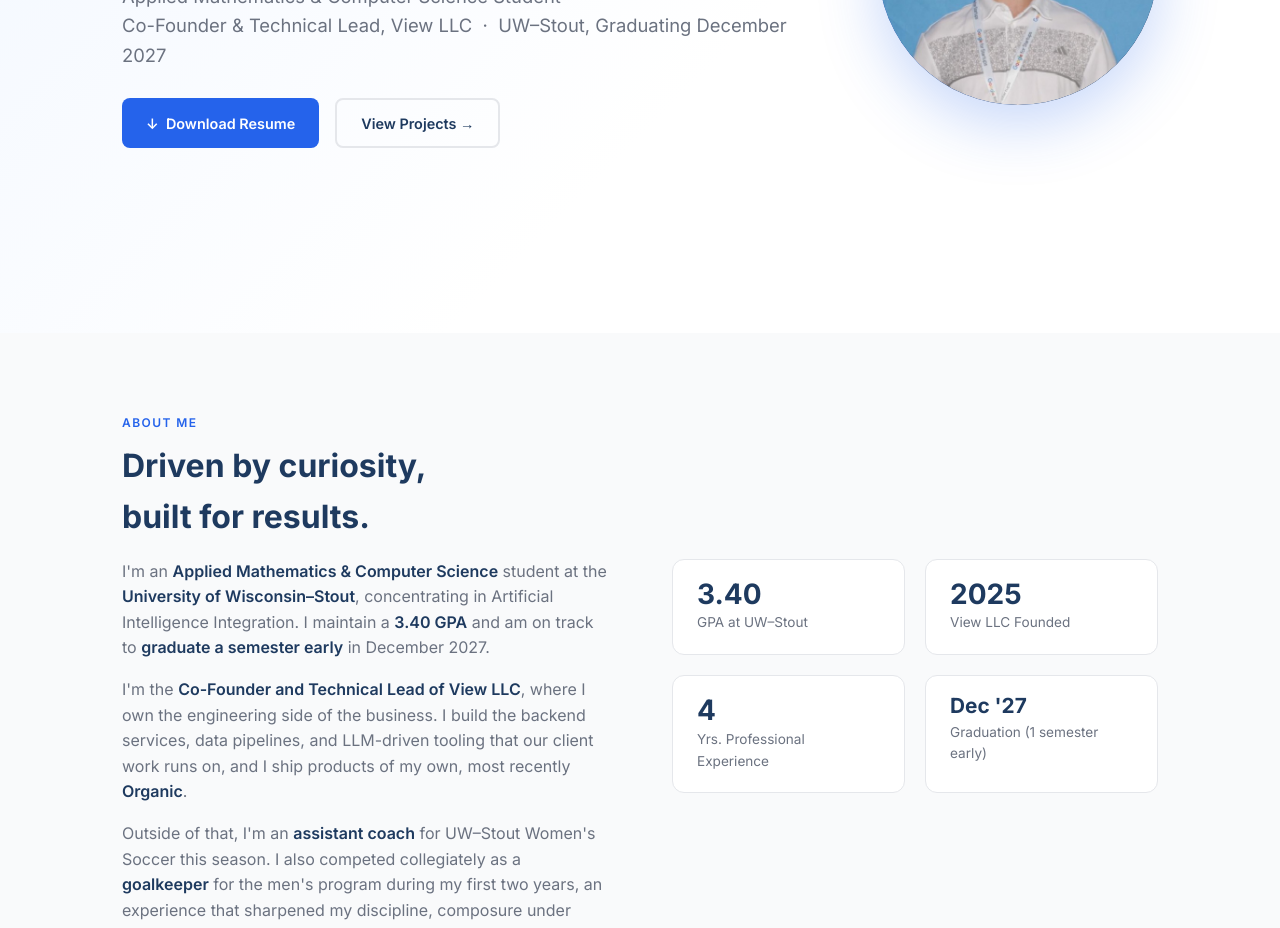
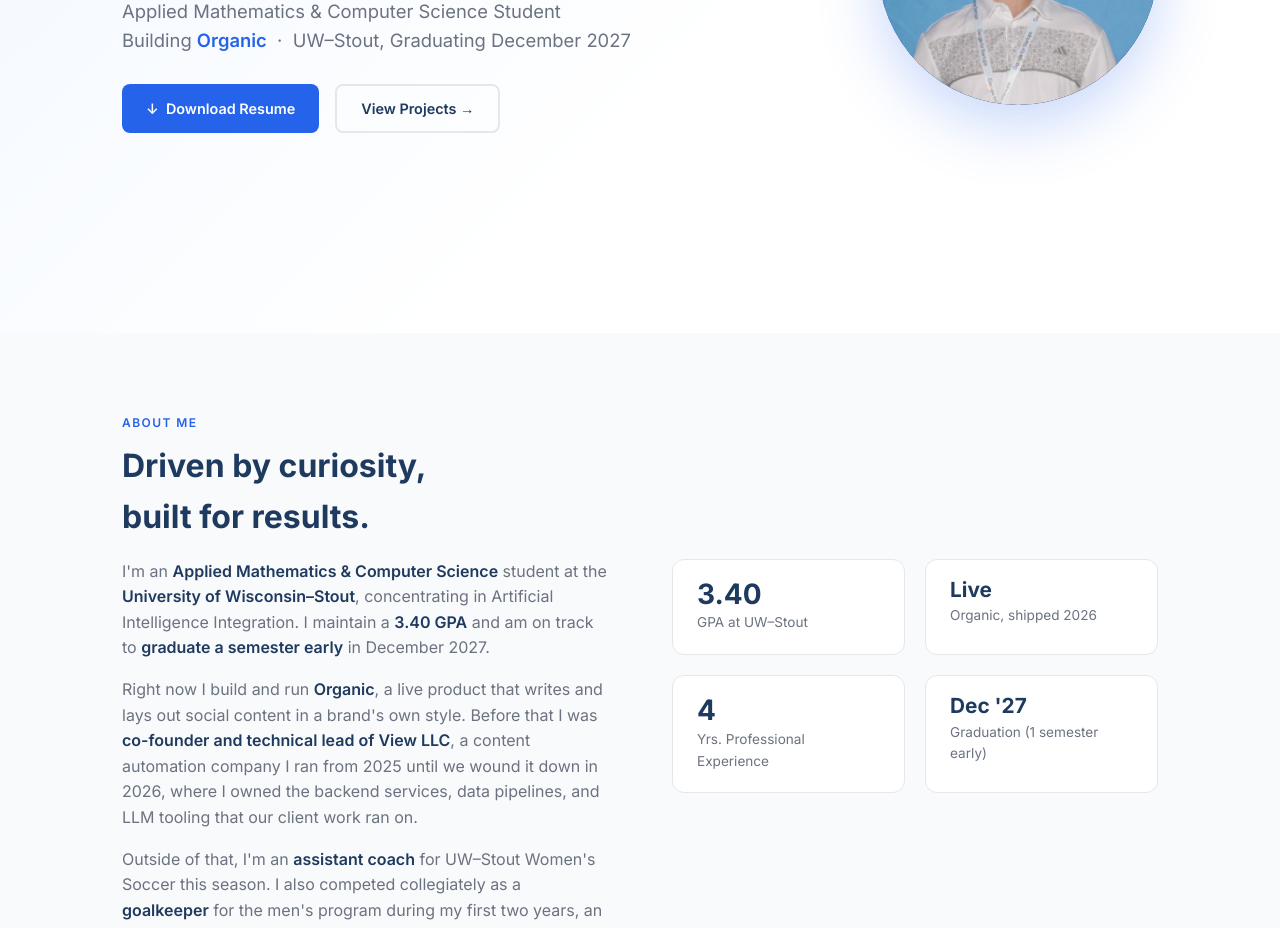
Before and after one commit to jdcon31/jdcon31.github.io, a plain HTML site: page index.html in a window 1280 px wide. Shown: the part 467-1395 px from the top of the page. Drawn offline with Linux system fonts and the light colour scheme.

Commit message:
Revise personal details and project descriptions in index.html
Updated personal and project information, including the transition from View LLC to Organic and refined project descriptions.

```diff
--- a/index.html
+++ b/index.html
@@ -254,7 +254,7 @@
         <span class="hero-badge">Open to Opportunities</span>
         <h1 class="hero-name">Drew<br/>Connell</h1>
         <p class="hero-title">Applied Mathematics &amp; Computer Science Student<br/>
-          Co-Founder &amp; Technical Lead, View LLC &nbsp;·&nbsp; UW–Stout, Graduating December 2027</p>
+          Building <a href="https://getorganic.app" target="_blank" rel="noopener" style="color:var(--blue);font-weight:600;">Organic</a> &nbsp;·&nbsp; UW–Stout, Graduating December 2027</p>
         <div class="hero-actions">
           <a href="Drew_Connell_Resume.pdf" download class="btn btn-primary">↓&nbsp; Download Resume</a>
           <a href="#projects" class="btn btn-outline">View Projects →</a>
@@ -278,7 +278,7 @@
       <div class="about-grid">
         <div class="about-copy">
           <p>I'm an <span>Applied Mathematics &amp; Computer Science</span> student at the <span>University of Wisconsin–Stout</span>, concentrating in Artificial Intelligence Integration. I maintain a <span>3.40 GPA</span> and am on track to <span>graduate a semester early</span> in December 2027.</p>
-          <p>I'm the <span>Co-Founder and Technical Lead of View LLC</span>, where I own the engineering side of the business. I build the backend services, data pipelines, and LLM-driven tooling that our client work runs on, and I ship products of my own, most recently <span>Organic</span>.</p>
+          <p>Right now I build and run <span>Organic</span>, a live product that writes and lays out social content in a brand's own style. Before that I was <span>co-founder and technical lead of View LLC</span>, a content automation company I ran from 2025 until we wound it down in 2026, where I owned the backend services, data pipelines, and LLM tooling that our client work ran on.</p>
           <p>Outside of that, I'm an <span>assistant coach</span> for UW–Stout Women's Soccer this season. I also competed collegiately as a <span>goalkeeper</span> for the men's program during my first two years, an experience that sharpened my discipline, composure under pressure, and ability to lead a team.</p>
         </div>
         <div class="stats-grid">
@@ -287,8 +287,8 @@
             <div class="stat-label">GPA at UW–Stout</div>
           </div>
           <div class="stat-card">
-            <div class="stat-number">2025</div>
-            <div class="stat-label">View LLC Founded</div>
+            <div class="stat-number" style="font-size:1.3rem;">Live</div>
+            <div class="stat-label">Organic, shipped 2026</div>
           </div>
           <div class="stat-card">
             <div class="stat-number">4</div>
@@ -357,9 +357,9 @@
           <div class="project-icon">⚙️</div>
           <div>
             <div class="project-title">ContentStudio</div>
-            <div class="project-period">View LLC · 2025 – Present</div>
+            <div class="project-period">View LLC · 2025 – 2026</div>
           </div>
-          <p class="project-desc">A FastAPI backend that consolidates seven internal content tools behind a single conversational planning layer. Bounded tasks route to locally hosted language models while a frontier model handles orchestration; every turn is logged to build a fine-tuning dataset. In production for client work and under active development.</p>
+          <p class="project-desc">A FastAPI backend that consolidated seven internal content tools behind a single conversational planning layer. Planning and orchestration ran on a locally hosted Llama 3.1 model while frontier models handled generation and vision, and every turn was logged to build a fine-tuning dataset. Ran in production for client work; Organic was split out of it.</p>
           <div class="project-tags">
             <span class="tag">Python</span>
             <span class="tag">FastAPI</span>
```
